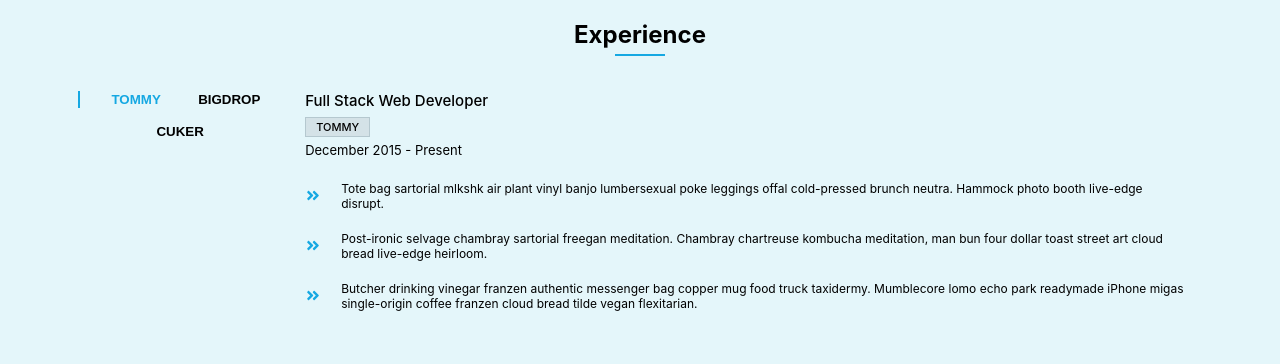
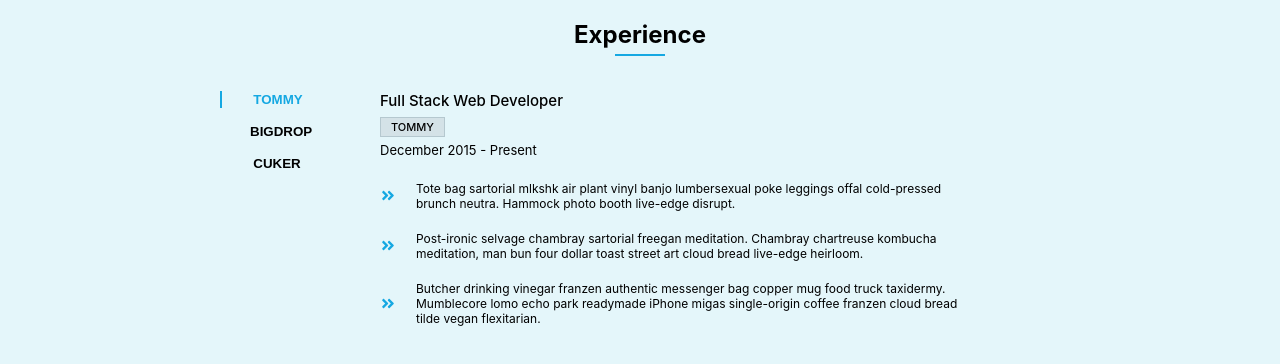
Before and after one commit to LaurenCummings/tab-project, a React (Vite) app: page / in a window 1280 px wide. Shown: the top 364 px of the page. Built offline with nearby package versions, Linux system fonts and the light colour scheme.

Commit message:
Added widths and max-widths to help with text alignment

```diff
--- a/src/App.css
+++ b/src/App.css
@@ -20,11 +20,13 @@ body {
     display: flex;
     margin: 20px auto;
     width: 90%;
+    max-width: 900px;
 }
 
 .btn-container {
     text-align: center;
     margin-right: 40px;
+    max-width: 150px;
 }
 
 .job-btn {
@@ -47,6 +49,10 @@ body {
     color: rgb(21, 168, 226);
     border: 2px rgb(21, 168, 226);
     border-style: none none none solid;
+}
+
+.job-info {
+    width: 600px;
 }
 
 .job-info h3 {
```
